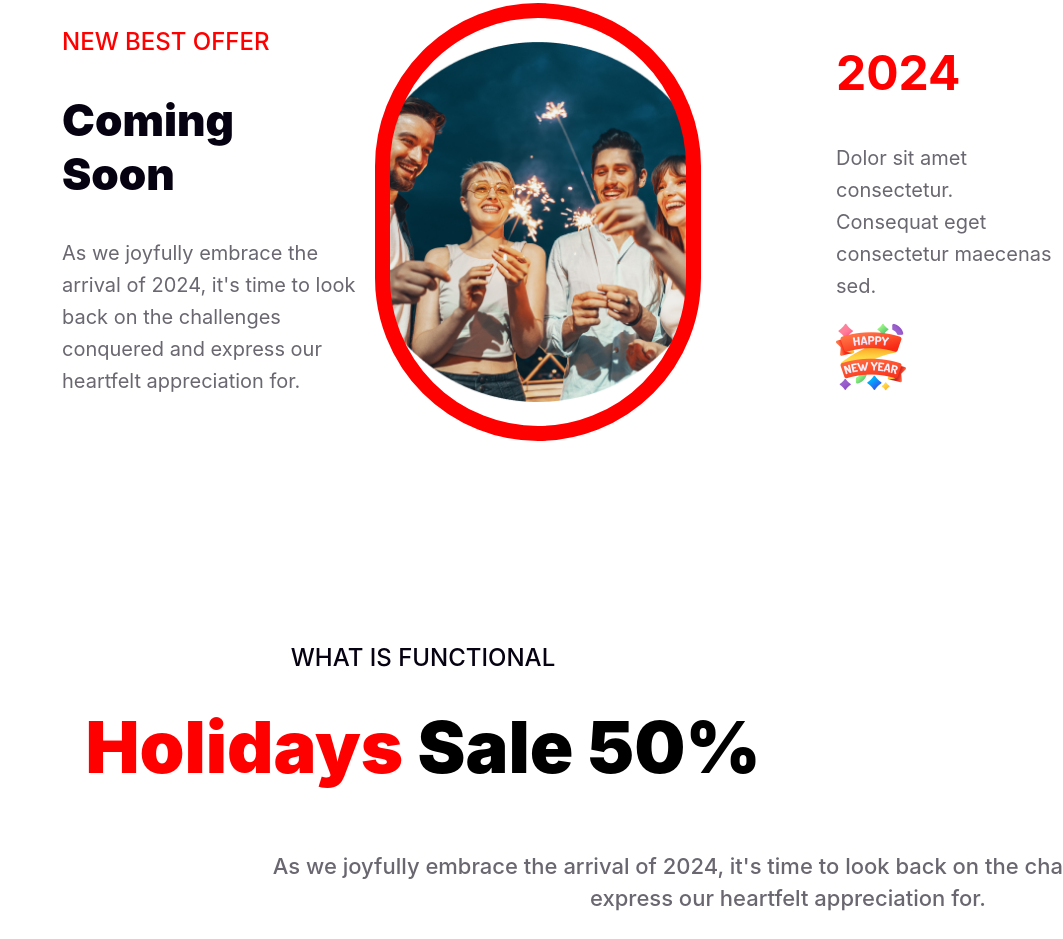
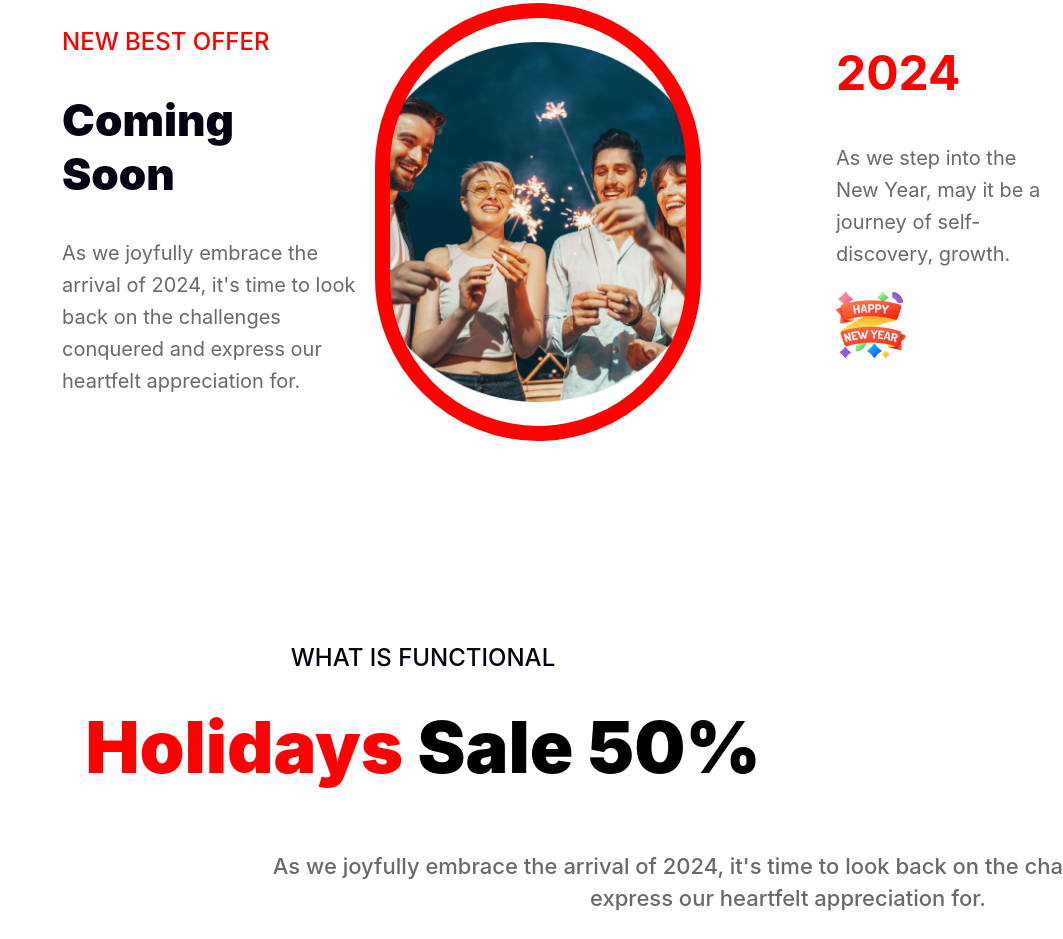
Before and after one commit to Dipto842/fast-assignment-, a plain HTML site: page index.html in a window 1280 px wide. Shown: the part 3003-3942 px from the top of the page, without its empty margins (217-1280 px from the left). Drawn offline with Linux system fonts and the light colour scheme.

Commit message:
add bay oll

```diff
--- a/index.html
+++ b/index.html
@@ -73,7 +73,7 @@
 
 <div class="offre_2">
     <h1 class="color_4">2024</h1>
-    <p class="color_5">Dolor sit amet consectetur. Consequat eget consectetur maecenas sed.</p>
+    <p class="color_5">As we step into the New Year, may it be a journey of self-discovery, growth.</p>
     <img class="img_2" width="70px" src="imge/resources/Group 96.png">
 </div>
 
```
